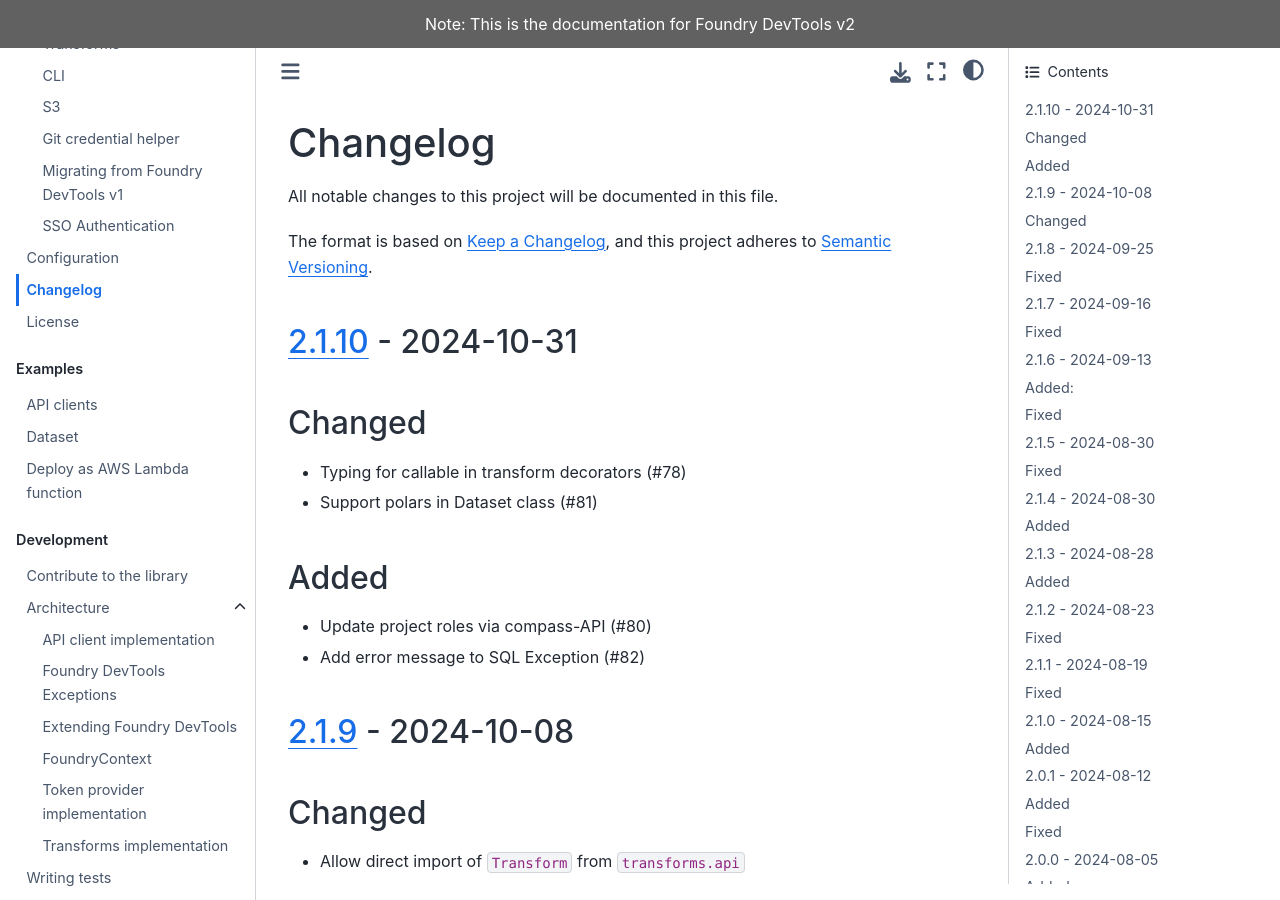
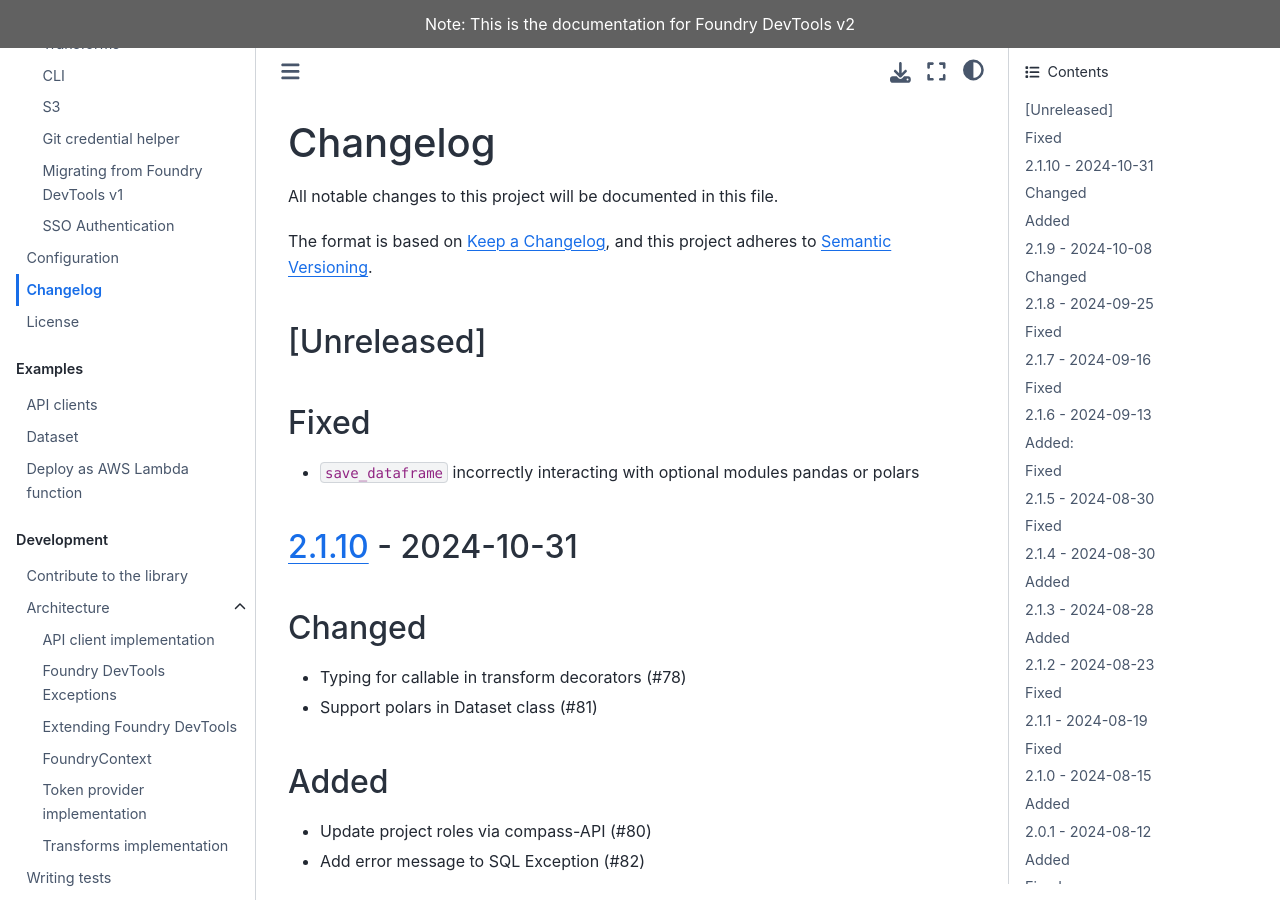
Before and after one commit to emdgroup/foundry-dev-tools, a Sphinx documentation site: the page built from docs/changelog.md, in a window 1280 px wide and 900 px high. Built offline with Sphinx 7.4.7 and the Sphinx Book theme 1.1.4, drawn with Linux system fonts in a browser that asks for light colours; pages that are not in the unit, such as notebooks, are missing from menus; the version number is read from the project's files by our own code.

Commit message:
Update changelog.md

```diff
--- a/docs/changelog.md
+++ b/docs/changelog.md
@@ -4,6 +4,11 @@ All notable changes to this project will be documented in this file.
 
 The format is based on [Keep a Changelog],
 and this project adheres to [Semantic Versioning].
+
+## [Unreleased]
+
+## Fixed
+- `save_dataframe` incorrectly interacting with optional modules pandas or polars
 
 ## [2.1.10] - 2024-10-31
 
```
